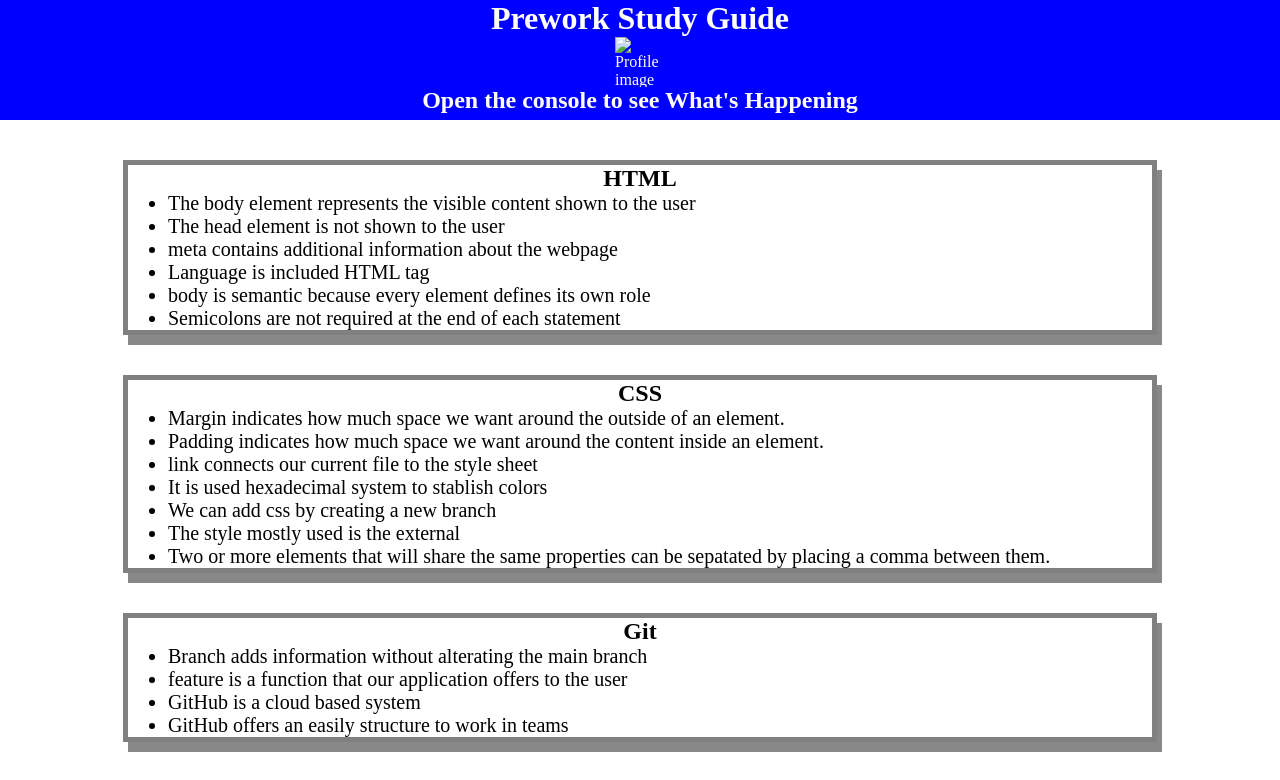
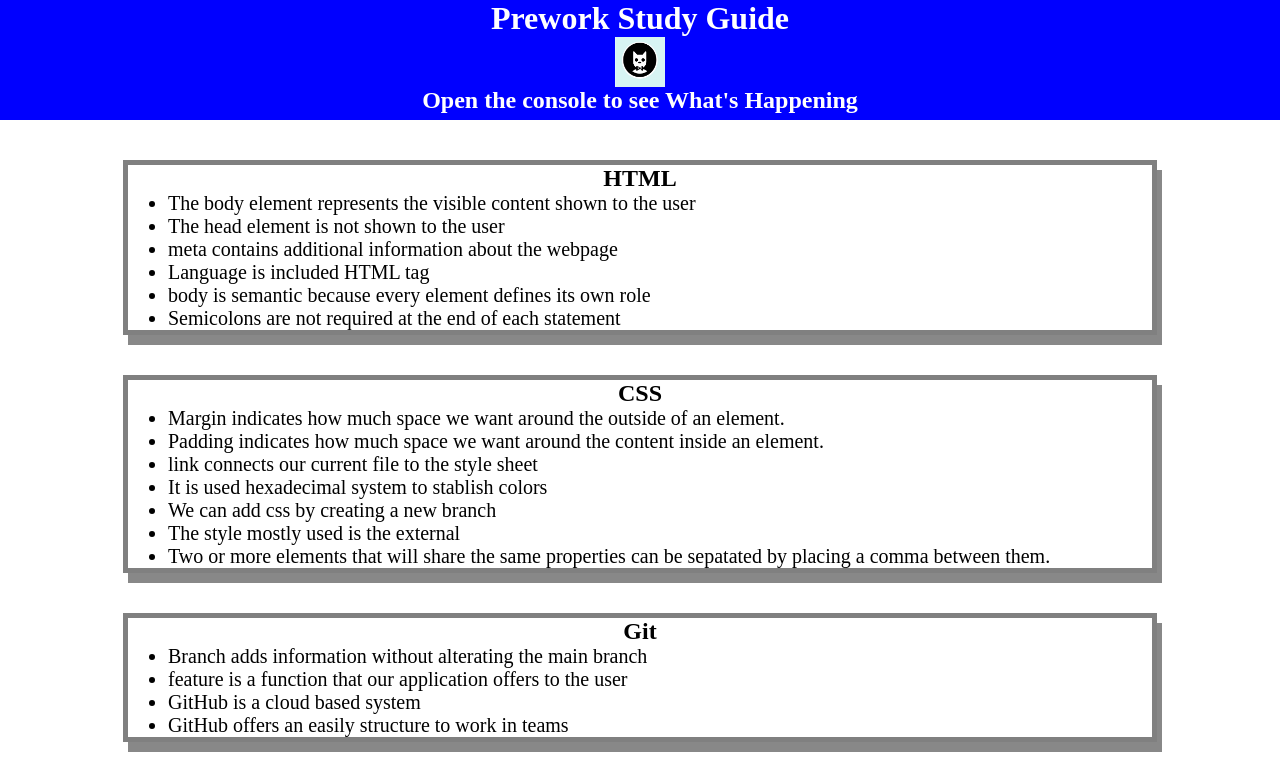
Before and after one commit to JessiP23/prework-study-guide, a plain HTML site: page index.html in a window 1280 px wide. Shown: the top 780 px of the page. Drawn offline with Linux system fonts and the light colour scheme.

Commit message:
Update index.html

```diff
--- a/index.html
+++ b/index.html
@@ -13,7 +13,7 @@
   <body>
     <header id="top">
       <h1>Prework Study Guide</h1>
-      <img src="bowtiecat.png" alt="Profile image of a cat wearing a bow tie." />
+      <img src="bowtie-cat.png" alt="Profile image of a cat wearing a bow tie." />
       <h2> Open the console to see What's Happening</h2>
     </header>
 
```
